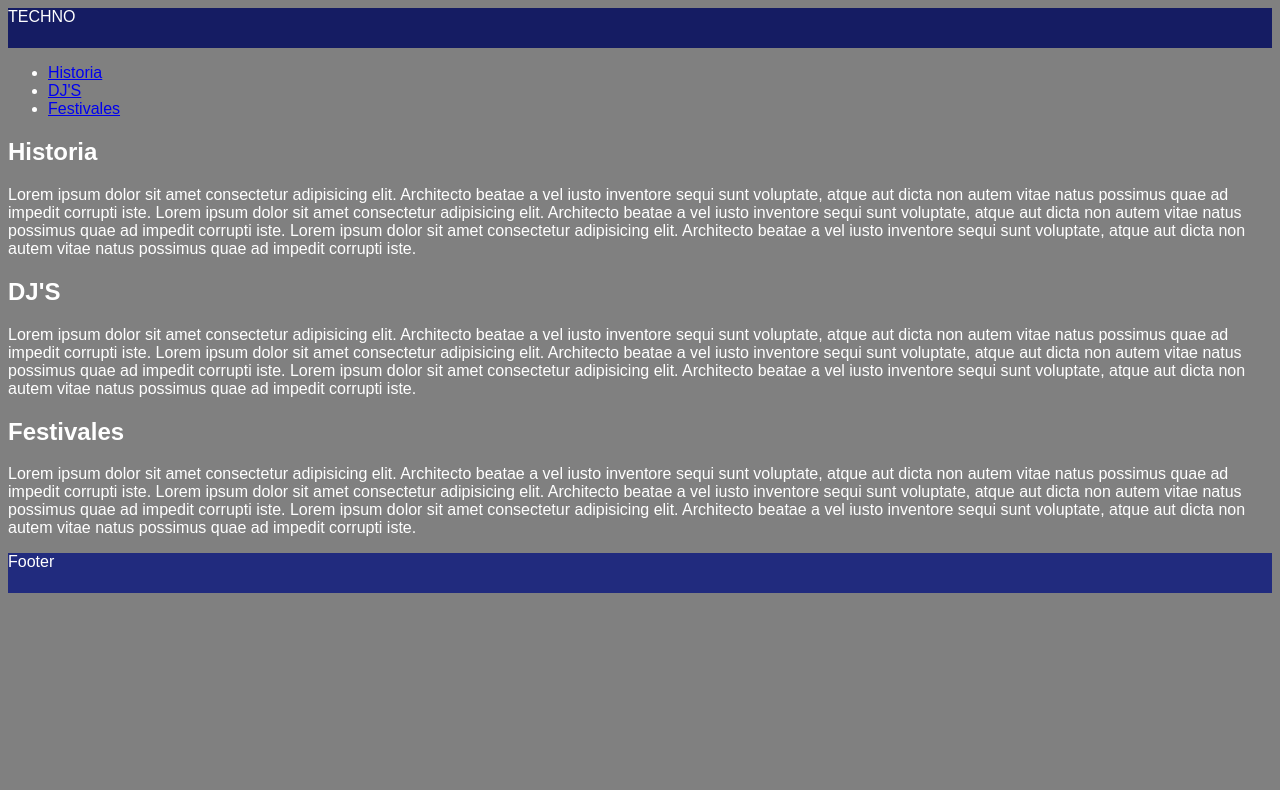
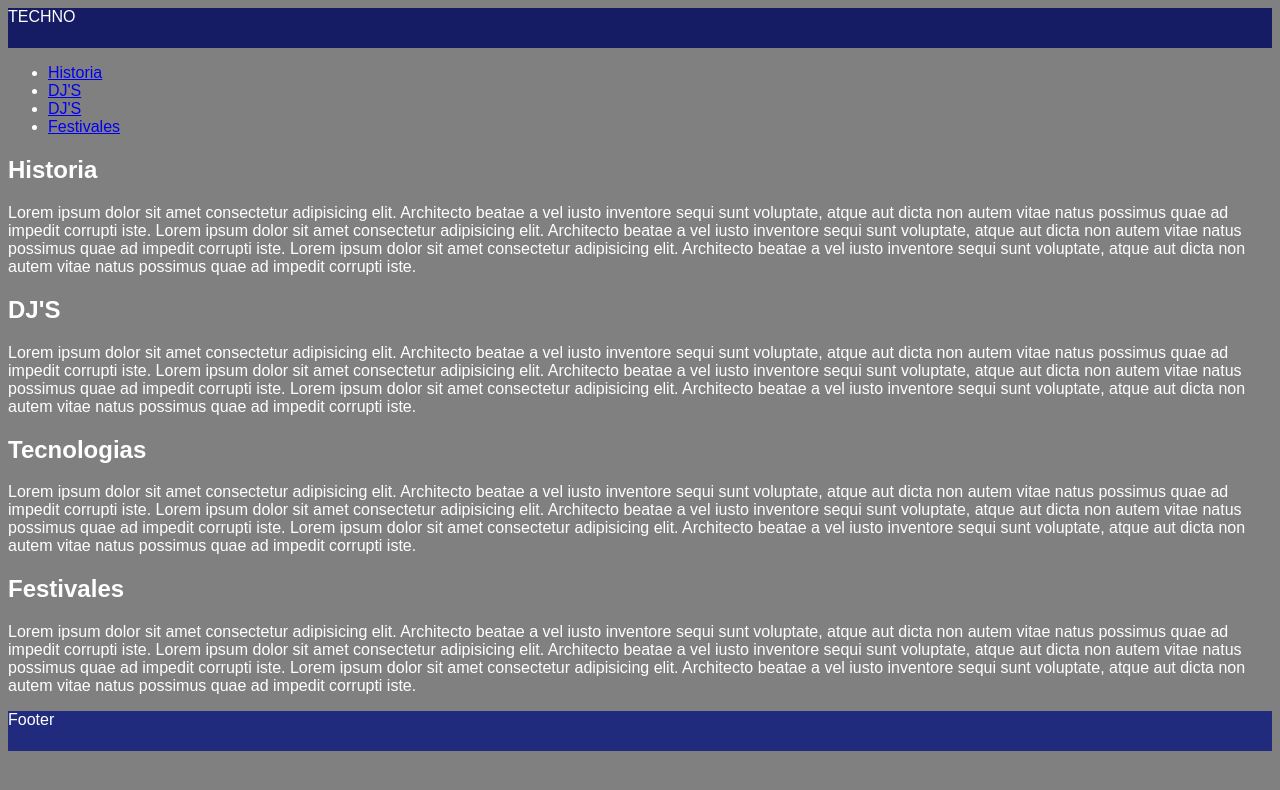
Before and after one commit to FernandoCatalaMunyoz/layout_portfolio, a plain HTML site: page index.html in a window 1280 px wide. Drawn offline with Linux system fonts and the light colour scheme.

Commit message:
Añadir Tecnologias

```diff
--- a/index.html
+++ b/index.html
@@ -22,6 +22,11 @@
             </li>
             <li>
                 <a href="#DJ'S">
+                    DJ'S
+                </a>
+            </li>
+            <li>
+                <a href="#Tecnologias">
                     DJ'S
                 </a>
             </li>
@@ -57,6 +62,18 @@
         </section>
 
         <section>
+            <h1 id="DJ'S">Tecnologias</h1>
+            <p>
+                Lorem ipsum dolor sit amet consectetur adipisicing elit. Architecto beatae a vel iusto inventore sequi
+                sunt voluptate, atque aut dicta non autem vitae natus possimus quae ad impedit corrupti iste.
+                Lorem ipsum dolor sit amet consectetur adipisicing elit. Architecto beatae a vel iusto inventore sequi
+                sunt voluptate, atque aut dicta non autem vitae natus possimus quae ad impedit corrupti iste.
+                Lorem ipsum dolor sit amet consectetur adipisicing elit. Architecto beatae a vel iusto inventore sequi
+                sunt voluptate, atque aut dicta non autem vitae natus possimus quae ad impedit corrupti iste.
+            </p>
+        </section>
+
+        <section>
             <h1 id="Festivales">Festivales</h1>
             <p>
                 Lorem ipsum dolor sit amet consectetur adipisicing elit. Architecto beatae a vel iusto inventore sequi
```
